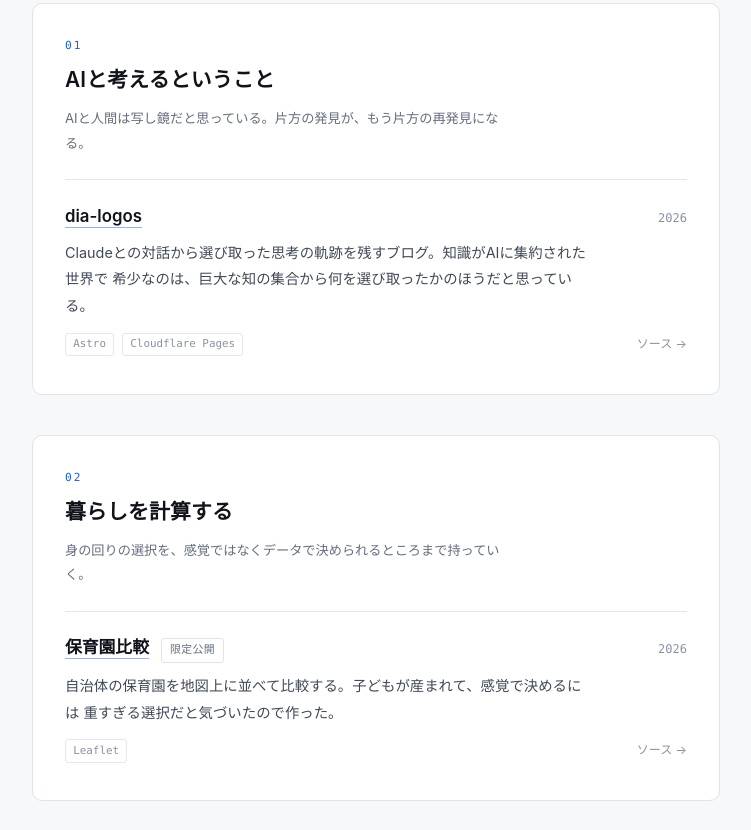
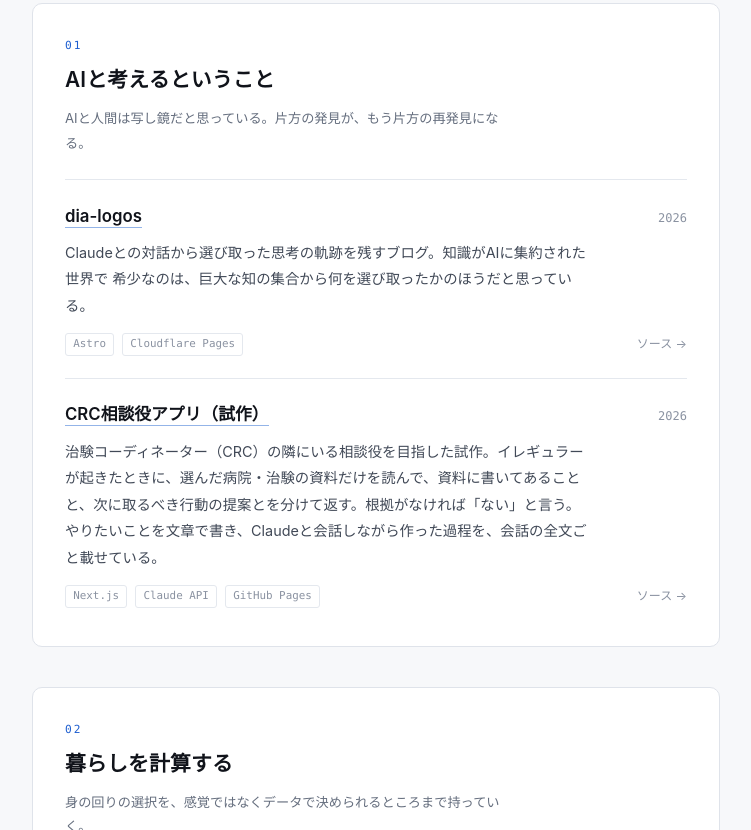
Before and after one commit to alphajinsei/portfolio, a plain HTML site: page index.html in a window 1280 px wide. Shown: the part 416-1246 px from the top of the page, without its empty margins (264-1015 px from the left). Drawn offline with Linux system fonts and the light colour scheme.

Commit message:
CRC相談役アプリ（試作）を一覧に加える（01 AIと考えるということ）
Co-Authored-By: Claude Opus 5.5 <noreply@anthropic.com>

```diff
--- a/index.html
+++ b/index.html
@@ -287,6 +287,22 @@
         <a class="repo" href="https://github.com/alphajinsei/dia-logos">ソース →</a>
       </div>
     </article>
+
+    <article class="product">
+      <div class="product-head">
+        <h3><a href="https://alphajinsei.github.io/crc-copilot/">CRC相談役アプリ（試作）</a></h3>
+        <span class="year">2026</span>
+      </div>
+      <p class="note">
+        治験コーディネーター（CRC）の隣にいる相談役を目指した試作。イレギュラーが起きたときに、選んだ病院・治験の資料だけを読んで、資料に書いてあることと、次に取るべき行動の提案とを分けて返す。根拠がなければ「ない」と言う。やりたいことを文章で書き、Claudeと会話しながら作った過程を、会話の全文ごと載せている。
+      </p>
+      <div class="meta">
+        <span class="tag">Next.js</span>
+        <span class="tag">Claude API</span>
+        <span class="tag">GitHub Pages</span>
+        <a class="repo" href="https://github.com/alphajinsei/crc-copilot">ソース →</a>
+      </div>
+    </article>
   </section>
 
   <section class="group">
```
